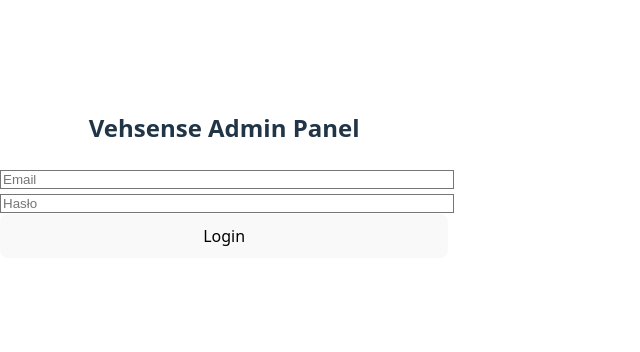
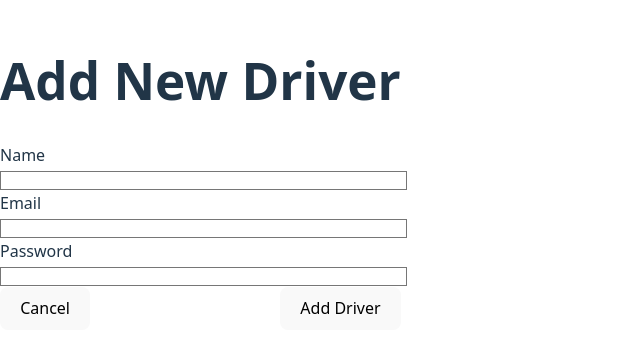
Before and after one commit to czxrny/veh-sense-panel, a React (Vite) app: page /drivers/add in a window 1280 px wide. Shown: the part 226-578 px from the top of the page, without its empty margins (0-640 px from the left). Built offline with nearby package versions, Linux system fonts and the light colour scheme; sample sign-in values are in the browser's storage.

Commit message:
feat: added driver add screen and implemented driver delete

```diff
--- a/src/App.jsx
+++ b/src/App.jsx
@@ -5,6 +5,7 @@
 import Drivers from "./pages/Drivers";
 import Reports from "./pages/Reports";
 import PrivateRoute from "./components/PrivateRoute";
+import AddDriver from "./pages/AddDriver";
 
 function App() {
   return (
@@ -37,6 +38,14 @@
           }
         />
         <Route
+          path="/drivers/add"
+          element={
+            <PrivateRoute>
+              <AddDriver />
+            </PrivateRoute>
+          }
+        />
+        <Route
           path="/reports"
           element={
             <PrivateRoute>
--- /dev/null
+++ b/src/pages/AddDriver.jsx
@@ -0,0 +1,106 @@
+import React, { useState } from "react";
+import { useNavigate } from "react-router-dom";
+
+const AddDriver = () => {
+  const navigate = useNavigate();
+  const [user_name, setUserName] = useState("")
+  const [email, setEmail] = useState("");
+  const [password, setPassword] = useState("");
+
+  const handleSubmit = async (e) => {
+  e.preventDefault();
+
+  const payload = {
+    user_name,
+    email,
+    password,
+  };
+
+  try {
+    const token = localStorage.getItem("token");
+    const res = await fetch("/api/admin/users", {
+      method: "POST",
+      headers: {
+        "Content-Type": "application/json",
+        Authorization: `Bearer ${token}`,
+      },
+      body: JSON.stringify(payload),
+    });
+
+    if (!res.ok) throw new Error("Failed to add driver");
+
+    alert("Driver added successfully!");
+    navigate("/drivers");
+  } catch (err) {
+    console.error(err);
+    alert("Failed to add driver");
+  }
+};
+
+
+  return (
+    <div className="flex flex-col items-center justify-center min-h-screen bg-gray-100 p-6">
+      <div className="bg-white shadow-md rounded-lg p-8 w-full max-w-md">
+        <h1 className="text-2xl font-bold mb-6 text-gray-800 text-center">
+          Add New Driver
+        </h1>
+
+        <form onSubmit={handleSubmit} className="space-y-4">
+          <div>
+            <label className="block text-gray-700 mb-1">Name</label>
+            <input
+              type="text"
+              name="user_name"
+              value={user_name}
+              onChange={(e) => setUserName(e.target.value)}
+              required
+              className="w-full border border-gray-300 rounded-md px-3 py-2 focus:outline-none focus:ring-2 focus:ring-green-500"
+            />
+          </div>
+
+          <div>
+            <label className="block text-gray-700 mb-1">Email</label>
+            <input
+              type="email"
+              name="email"
+              value={email}
+              onChange={(e) => setEmail(e.target.value)}
+              required
+              className="w-full border border-gray-300 rounded-md px-3 py-2 focus:outline-none focus:ring-2 focus:ring-green-500"
+            />
+          </div>
+
+          <div>
+            <label className="block text-gray-700 mb-1">Password</label>
+            <input
+              type="password"
+              name="password"
+              value={password}
+              onChange={(e) => setPassword(e.target.value)}
+              required
+              className="w-full border border-gray-300 rounded-md px-3 py-2 focus:outline-none focus:ring-2 focus:ring-green-500"
+            />
+          </div>
+
+          <div className="flex justify-between mt-6">
+            <button
+              type="button"
+              onClick={() => navigate("/drivers")}
+              className="px-4 py-2 rounded-md bg-gray-300 hover:bg-gray-400 transition"
+            >
+              Cancel
+            </button>
+            <button
+              type="submit"
+              className="px-4 py-2 rounded-md bg-green-500 text-white hover:bg-green-600 transition"
+            >
+              Add Driver
+            </button>
+          </div>
+        </form>
+      </div>
+    </div>
+  );
+};
+
+export default AddDriver;
--- a/src/pages/Drivers.jsx
+++ b/src/pages/Drivers.jsx
@@ -1,9 +1,10 @@
 import React, { useEffect, useState } from "react";
+import { useNavigate } from "react-router-dom";
 
 const Drivers = () => {
     const [drivers, setDrivers] = useState([]);
+    const navigate = useNavigate();
 
-  useEffect(() => {
     const fetchDrivers = async () => {
         try {
             const token = localStorage.getItem("token");
@@ -22,34 +23,53 @@
         }
     };
 
+    useEffect(() => {
         fetchDrivers();
     }, []);
 
+    const handleDelete = async (id) => {
+    if (!window.confirm("Are you sure you want to delete this driver?")) return;
+
+    try {
+        const token = localStorage.getItem("token");
+        const res = await fetch(`/api/user/${id}`, {
+        method: "DELETE",
+        headers: {
+            Authorization: `Bearer ${token}`,
+        },
+        });
+
+        if (!res.ok) throw new Error("Failed to delete driver");
+
+        fetchDrivers();
+    } catch (err) {
+        console.error(err);
+        alert("Failed to delete driver");
+    }
+    };
+
     return (
     <div className="p-8 bg-gray-100 min-h-screen">
-      <h1 className="text-2xl font-bold mb-6 text-gray-800">
-        Drivers Management
-      </h1>
+        <div className="flex items-center justify-between mb-6">
+        <h1 className="text-2xl font-bold text-gray-800">Drivers Management</h1>
+        <button
+            onClick={() => navigate("/drivers/add")}
+            className="bg-green-500 text-white px-4 py-2 rounded-md hover:bg-green-600 transition"
+        >
+            Add Driver
+        </button>
+        </div>
 
         <div className="overflow-x-auto bg-white shadow-md rounded-lg">
         <table className="min-w-full divide-y divide-gray-200">
             <thead className="bg-gray-50">
             <tr>
-              <th className="px-6 py-3 text-left text-xs font-medium text-gray-500 uppercase tracking-wider">
-                ID
-              </th>
-              <th className="px-6 py-3 text-left text-xs font-medium text-gray-500 uppercase tracking-wider">
-                Name
-              </th>
-              <th className="px-6 py-3 text-left text-xs font-medium text-gray-500 uppercase tracking-wider">
-                Total KM
-              </th>
-              <th className="px-6 py-3 text-left text-xs font-medium text-gray-500 uppercase tracking-wider">
-                Rides
-              </th>
-              <th className="px-6 py-3 text-left text-xs font-medium text-gray-500 uppercase tracking-wider">
-                Rating
-              </th>
+                <th className="px-6 py-3 text-left text-xs font-medium text-gray-500 uppercase tracking-wider">ID</th>
+                <th className="px-6 py-3 text-left text-xs font-medium text-gray-500 uppercase tracking-wider">Name</th>
+                <th className="px-6 py-3 text-left text-xs font-medium text-gray-500 uppercase tracking-wider">Total KM</th>
+                <th className="px-6 py-3 text-left text-xs font-medium text-gray-500 uppercase tracking-wider">Rides</th>
+                <th className="px-6 py-3 text-left text-xs font-medium text-gray-500 uppercase tracking-wider">Rating</th>
+                <th className="px-6 py-3 text-left text-xs font-medium text-gray-500 uppercase tracking-wider">Actions</th>
             </tr>
             </thead>
             <tbody className="divide-y divide-gray-200">
@@ -57,12 +77,17 @@
                 <tr key={driver.id} className="hover:bg-gray-50">
                 <td className="px-6 py-4 whitespace-nowrap">{driver.id}</td>
                 <td className="px-6 py-4 whitespace-nowrap">{driver.user_name}</td>
-                <td className="px-6 py-4 whitespace-nowrap">
-                  {driver.organization_id ?? "-"}
-                </td>
                 <td className="px-6 py-4 whitespace-nowrap">{driver.total_kilometers}</td>
                 <td className="px-6 py-4 whitespace-nowrap">{driver.number_of_rides}</td>
                 <td className="px-6 py-4 whitespace-nowrap">{driver.rating}</td>
+                <td className="px-6 py-4 whitespace-nowrap">
+                    <button
+                    onClick={() => handleDelete(driver.id)}
+                    className="bg-red-500 text-white px-3 py-1 rounded-md hover:bg-red-600 transition"
+                    >
+                    Delete
+                    </button>
+                </td>
                 </tr>
             ))}
             </tbody>
```
Lines whose indentation alone changed are shown as unchanged.
